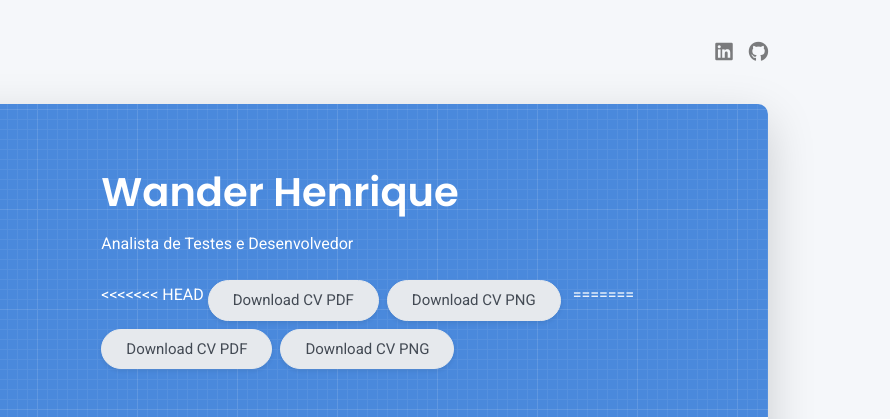
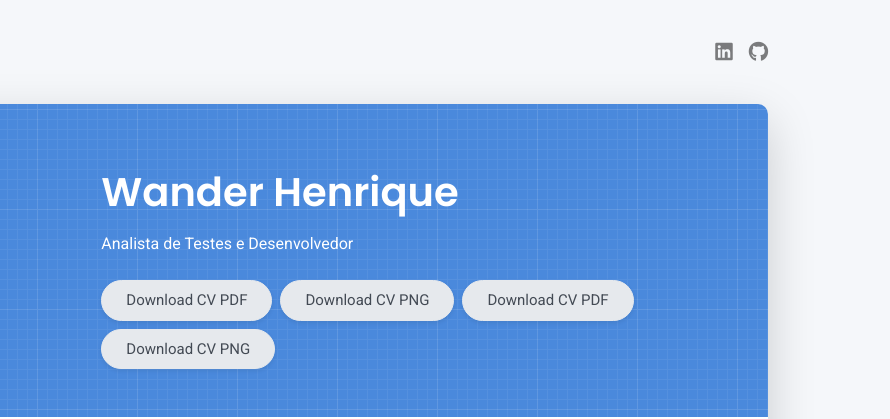
Before and after one commit to WanderHenrique/Curriculo-Online, a plain HTML site: page index.html in a window 1280 px wide. Shown: the top 419 px of the page, 390-1280 px from the left. Drawn offline with Linux system fonts and the light colour scheme.

Commit message:
Update index.html

```diff
--- a/index.html
+++ b/index.html
@@ -54,9 +54,7 @@
       <div class="col-lg-8 col-md-7 text-center text-md-start">
         <h2 class="h1 mt-2" data-aos="fade-left" data-aos-delay="0">Wander Henrique</h2>
         <p data-aos="fade-left" data-aos-delay="100">Analista de Testes e Desenvolvedor</p>
-<<<<<<< HEAD
-        <class="d-print-none" data-aos="fade-left" data-aos-delay="200"><a class="btn btn-light text-dark shadow-sm mt-1 me-1" href="Wander Henrique Teixeira do Nascimento.pdf" target="_blank">Download CV PDF</a><a class="btn btn-light text-dark shadow-sm mt-1 me-1" href="Wander Henrique Teixeira do Nascimento.png" target="_blank">Download CV PNG</a>
-=======
+        <class="d-print-none" data-aos="fade-left" data-aos-delay="200"><a class="btn btn-light text-dark shadow-sm mt-1 me-1" href="Wander Henrique Teixeira do Nascimento.pdf" target="_blank">Download CV PDF</a><a class="btn btn-light text-dark shadow-sm mt-1 me-1" href="Wander Henrique Teixeira do Nascimento.png" target="_blank">Download CV PNG</
 <class="d-print-none" data-aos="fade-left" data-aos-delay="200"><a class="btn btn-light text-dark shadow-sm mt-1 me-1" href="Wander Henrique Teixeira do Nascimento.pdf" target="_blank">Download CV PDF</a><a class="btn btn-light text-dark shadow-sm mt-1 me-1" href="Wander Henrique Teixeira do Nascimento.png" target="_blank">Download CV PNG</a>
       </div>
     </div>
```
